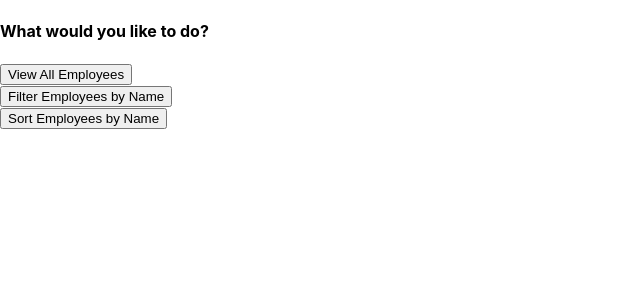
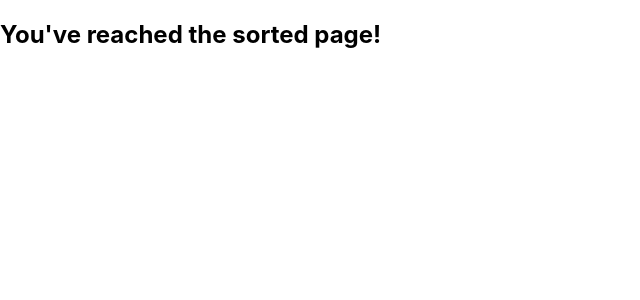
Before and after one commit to sarahm16/React-Directory, a React (Create React App) app in the folder react-directory/: page /sort in a window 1280 px wide. Shown: the top 300 px of the page, without its empty margins (0-640 px from the left). Built offline with nearby package versions, Linux system fonts and the light colour scheme.

Commit message:
display all employees page upon opening the app, created two buttons that change component to filter.js or sort.js

```diff
--- a/react-directory/package.json
+++ b/react-directory/package.json
@@ -8,6 +8,7 @@
     "@testing-library/user-event": "^7.2.1",
     "react": "^16.13.1",
     "react-dom": "^16.13.1",
+    "react-router-dom": "^5.1.2",
     "react-scripts": "3.4.1"
   },
   "scripts": {
--- a/react-directory/src/App.js
+++ b/react-directory/src/App.js
@@ -1,9 +1,16 @@
 import React from 'react';
-import Menu from './components/menu';
+import { BrowserRouter as Router, Route } from "react-router-dom";
+import Filter from './components/filter.js';
+import Sort from './components/sort.js';
+import allEmployees from './components/employees.js';
 
 function App() {
   return (
-    <Menu />
+    <Router>
+      <allEmployees />
+      <Route exact path='/filter' component={Filter} />
+      <Route exact path='/sort' component={Sort} />
+    </Router>
   );
 }
 
--- a/react-directory/src/components/button.js
+++ b/react-directory/src/components/button.js
@@ -2,7 +2,7 @@ import React from 'react';
 
 function Button(props) {
     return (
-        <button onClick={props.handleBtnClick}>{props.task}</button>
+        <a href={props.page}><button onClick={props.handleBtnClick}>{props.task}</button></a>
     )
 
 }
--- a/react-directory/src/components/employees.js
+++ b/react-directory/src/components/employees.js
@@ -1 +1,17 @@
-import React from React;
+import React from 'react';
+import Button from './button';
+
+
+function allEmployees() {
+    return(
+        <div>
+            <h2>Here are all of your employees</h2>
+            <div className='buttons'>
+                <Button task="Filter Employees by Name" page='/filter'/><br />
+                <Button task="Sort Employees by Name" page='/sort' /><br />
+            </div>
+        </div>
+    )
+}
+
+export default allEmployees;
--- /dev/null
+++ b/react-directory/src/components/filter.js
@@ -0,0 +1,9 @@
+import React from 'react';
+
+function Filter() {
+    return (
+        <h2>You've reached the filter page!</h2>
+    )
+}
+
+export default Filter;
--- a/react-directory/src/components/menu.js
+++ /dev/null
@@ -1,19 +0,0 @@
-import React from 'react';
-import '../App.css';
-import Button from './button.js';
-import onClick from './onclick.js';
-
-function Menu() {
-    return (
-        <div className="menu">
-            <h4>What would you like to do?</h4>
-            <div className="buttons">
-                <Button task="View All Employees" handleBtnClick={onClick}/><br />
-                <Button task="Filter Employees by Name" handleBtnClick={onClick}/><br />
-                <Button task="Sort Employees by Name" handleBtnClick={onClick}/><br />
-            </div>
-        </div>
-    )
-}
-
-export default Menu;
--- a/react-directory/src/components/onclick.js
+++ /dev/null
@@ -1,9 +0,0 @@
-import React from 'react';
-
-function onClick() {
-    return (
-        console.log('shut up')
-    )
-}
-
-export default onClick;
--- /dev/null
+++ b/react-directory/src/components/sort.js
@@ -0,0 +1,9 @@
+import React from 'react';
+
+function Sort() {
+    return (
+        <h2>You've reached the sorted page!</h2>
+    )
+}
+
+export default Sort;
```
Also changed, not shown: 2 other files (tests, documents, lock files or other folders).
